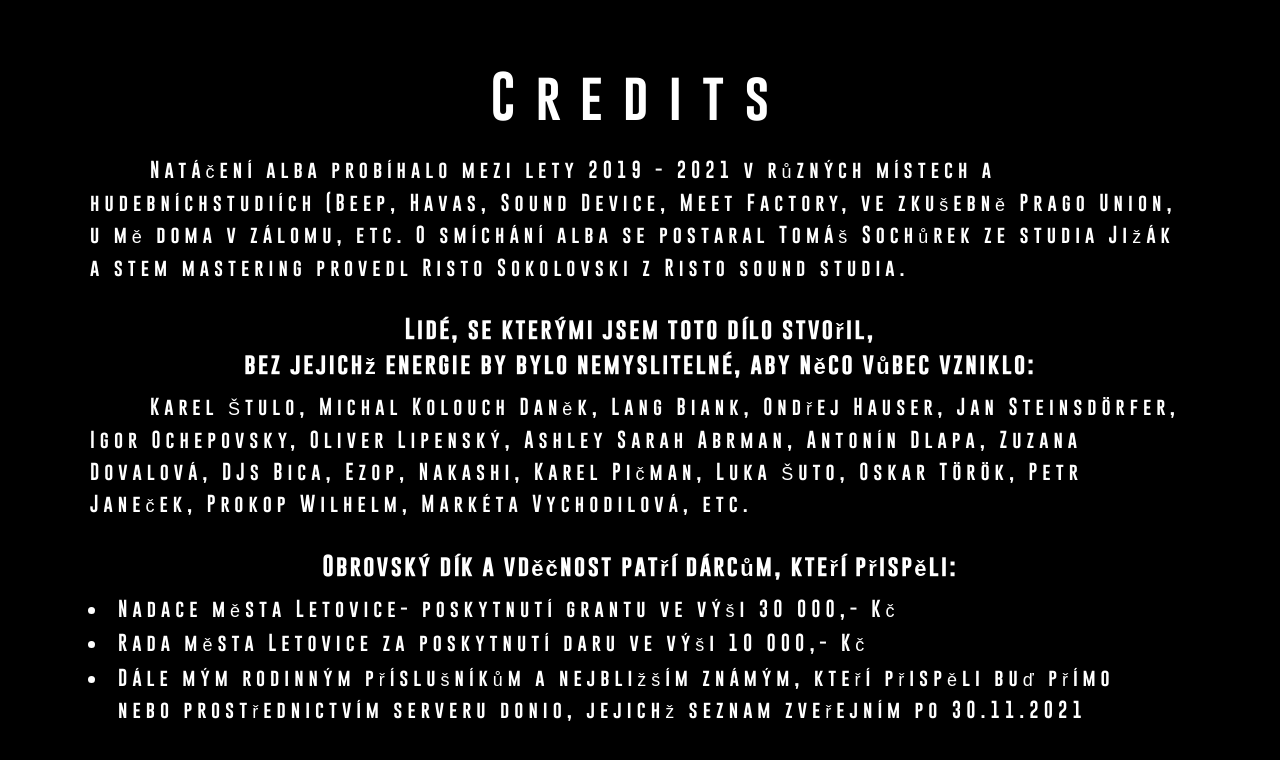
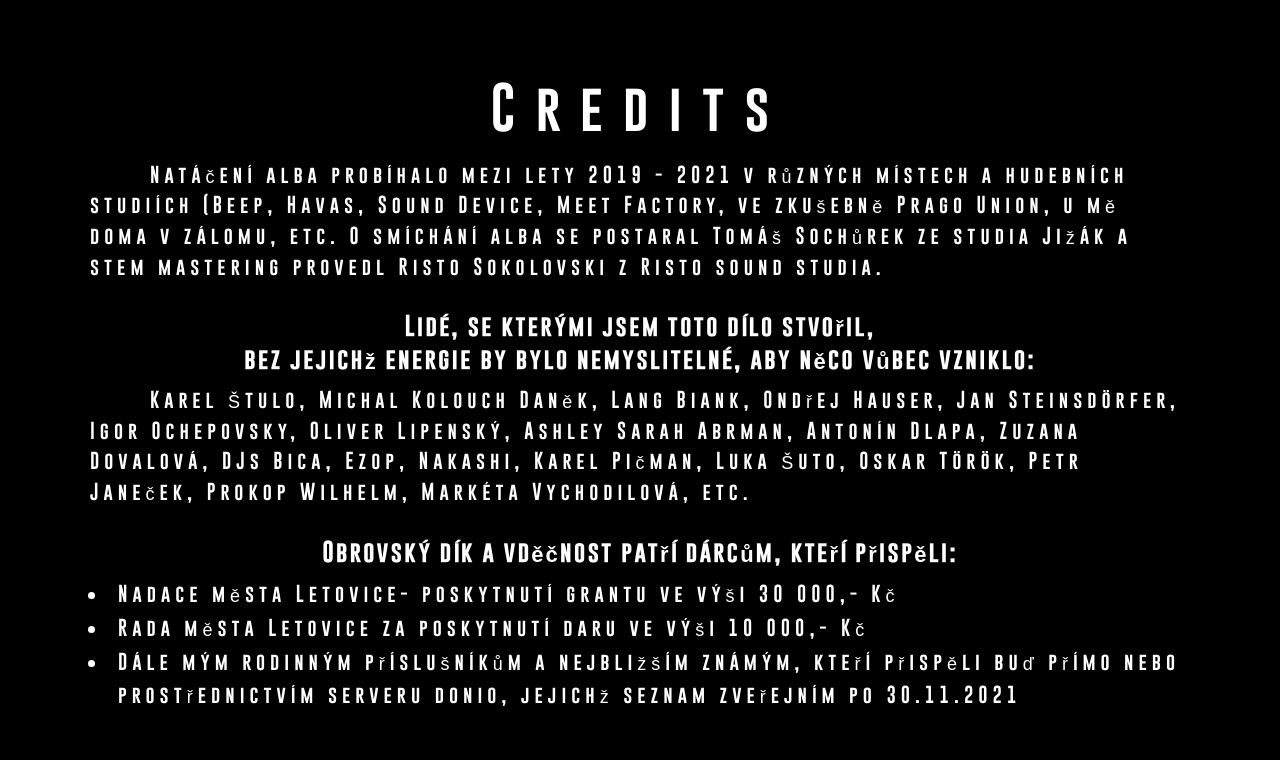
Before and after one commit to Ptrhnk/mcfumes.cz, a Next.js app: page /credits in a window 1280 px wide. Shown: the top 760 px of the page. Built offline with nearby package versions, Linux system fonts and the light colour scheme.

Commit message:
finish credits style

```diff
--- a/layout/GlobalStyle.js
+++ b/layout/GlobalStyle.js
@@ -4,14 +4,8 @@ export const GlobalStyle = createGlobalStyle`
   html {
     scroll-behavior: smooth;
     font-size: 62.5%;
-    line-height: 1.5;
-
   }
   body {
-    letter-spacing: 1px;
-    box-sizing: border-box;
-    background-color: black;
-
     @font-face {
       font-family: "GoBold";
       src: url("${require("../public/fonts/gobold/Gobold_Bold.otf")}") format("opentype");
@@ -27,11 +21,14 @@ export const GlobalStyle = createGlobalStyle`
     font-family: "GoBold", sans-serif;
     font-weight: normal;
     font-style: normal;
+
+    letter-spacing: 1px;
+    box-sizing: border-box;
+    background-color: black;
   }
   *, *::after, *::before {
     margin: 0;
     padding: 0;
-    /* box-sizing: inherit; */
     box-sizing: border-box;
   }
   a {
--- a/pages/credits.js
+++ b/pages/credits.js
@@ -1,6 +1,22 @@
 import React from "react";
 import styled from "styled-components";
 
+const PageContainer = styled.div`
+  position: absolute;
+  min-height: 100vh;
+  width: 100%;
+  color: white;
+  display: flex;
+  flex-direction: column;
+  justify-content: center;
+  align-items: center;
+  padding: 3rem;
+  padding-bottom: 4.2rem;
+  overflow: auto;
+  @media (max-width: 900px) {
+    padding: 3rem 0;
+  }
+`;
 const StyledTitle = styled.h1`
   color: white;
   letter-spacing: 2rem;
@@ -11,33 +27,22 @@ const StyledTitle = styled.h1`
   margin-bottom: 2rem;
   @media (max-width: 900px) {
     font-size: 3.5rem;
+    letter-spacing: 1.6rem;
   }
   @media (max-width: 700px) {
     font-size: 3rem;
   }
 `;
-const PageContainer = styled.div`
-  position: absolute;
-  min-height: 100vh;
-  width: 100%;
-  color: white;
-  display: flex;
-  flex-direction: column;
-  justify-content: center;
-  align-items: center;
-  padding: 3rem 3% 4.2rem 3%;
-  overflow: auto;
-  @media (max-width: 900px) {
-    padding: 0 6%;
-  }
-  @media (max-width: 700px) {
-    padding: 0 9%;
-  }
-`;
 const StyledContent = styled.div`
   flex-direction: column;
   width: 90%;
-  line-height: 1.8;
+  line-height: 1.7;
+
+  @media (max-width: 900px) {
+    width: 100%;
+    padding: 0 2rem;
+    line-height: 1.6;
+  }
   @media (min-width: 1280px) {
     width: 110rem;
   }
@@ -45,16 +50,25 @@ const StyledContent = styled.div`
 const StyledHeading = styled.h2`
   letter-spacing: 2px;
   font-size: 2.2rem;
-  line-height: 1.6;
+  line-height: 1.5;
   margin-bottom: 1rem;
   width: 100%;
   text-align: center;
+  @media (max-width: 900px) {
+    font-size: 1.8rem;
+    margin-bottom: 0.8rem;
+  }
 `;
 const StyledParagraph = styled.p`
   font-size: 1.8rem;
   text-indent: 6rem;
   margin-bottom: 2.7rem;
   letter-spacing: 5px;
+  @media (max-width: 900px) {
+    text-indent: 3rem;
+    letter-spacing: 3px;
+    font-size: 1.6rem;
+  }
 `;
 const StyledDonor = styled.li`
   font-size: 1.8rem;
@@ -63,6 +77,10 @@ const StyledDonor = styled.li`
   margin-left: 1.8rem;
   margin-bottom: 0.2rem;
   line-height: 1.8;
+  @media (max-width: 900px) {
+    letter-spacing: 3px;
+    font-size: 1.6rem;
+  }
 `;
 
 const Credits = ({}) => {
@@ -71,9 +89,9 @@ const Credits = ({}) => {
       <StyledTitle>Credits</StyledTitle>
       <StyledContent>
         <StyledParagraph>
-          Natáčení alba probíhalo mezi lety 2019 - 2021 v různých místech a
-          hudebníchstudiích (Beep, Havas, Sound Device, Meet Factory, ve
-          zkušebně Prago Union, u mě doma v zálomu, etc. O smíchání alba se
+          Natáčení alba probíhalo mezi lety 2019&nbsp;- 2021 v různých místech a
+          hudebních studiích (Beep, Havas, Sound Device, Meet Factory, ve
+          zkušebně Prago Union, u mě doma v zálomu, etc. O&nbsp;smíchání alba se
           postaral Tomáš Sochůrek ze studia Jižák a stem mastering provedl Risto
           Sokolovski z Risto sound studia.
         </StyledParagraph>
@@ -90,21 +108,20 @@ const Credits = ({}) => {
           Vychodilová, etc.
         </StyledParagraph>
         <StyledHeading>
-          Obrovský dík a vděčnost patří dárcům, kteří přispěli:
+          Obrovský dík a vděčnost patří dárcům, kteří&nbsp;přispěli:
         </StyledHeading>
         <ul>
           <StyledDonor>
-            Nadace města Letovice- poskytnutí grantu ve výši 30 000,- Kč
+            Nadace města Letovice- poskytnutí grantu ve výši
+            30&nbsp;000,-&nbsp;Kč
           </StyledDonor>
           <StyledDonor>
-            Rada města Letovice za poskytnutí daru ve výši 10 000,- Kč
+            Rada města Letovice za poskytnutí daru ve výši 10&nbsp;000,-&nbsp;Kč
           </StyledDonor>
           <StyledDonor>
             Dále mým rodinným příslušníkům a nejbližším známým, kteří přispěli
-            buď přímo
-            <br />
-            nebo prostřednictvím serveru donio, jejichž seznam zveřejním po
-            30.11.2021
+            buď přímo nebo prostřednictvím serveru donio, jejichž seznam
+            zveřejním po 30.11.2021
           </StyledDonor>
         </ul>
       </StyledContent>
--- a/pages/index.js
+++ b/pages/index.js
@@ -8,7 +8,7 @@ const PageContainer = styled.div`
   position: fixed;
   height: 100vh;
   width: 100%;
-  background-color: black;
+  /* background-color: black; */
   color: white;
   display: flex;
   flex-direction: column;
```
